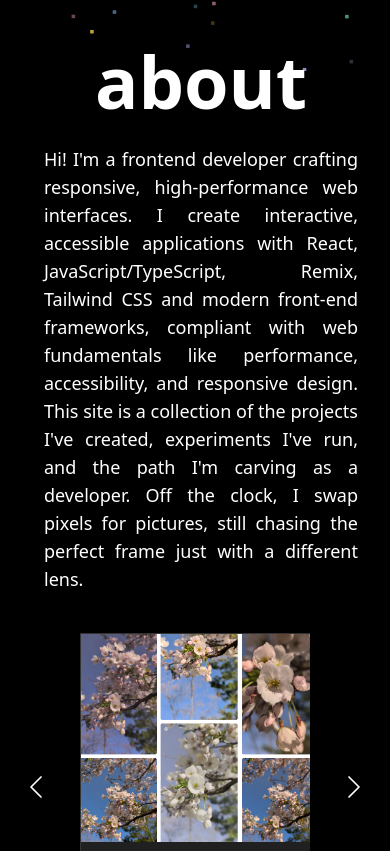
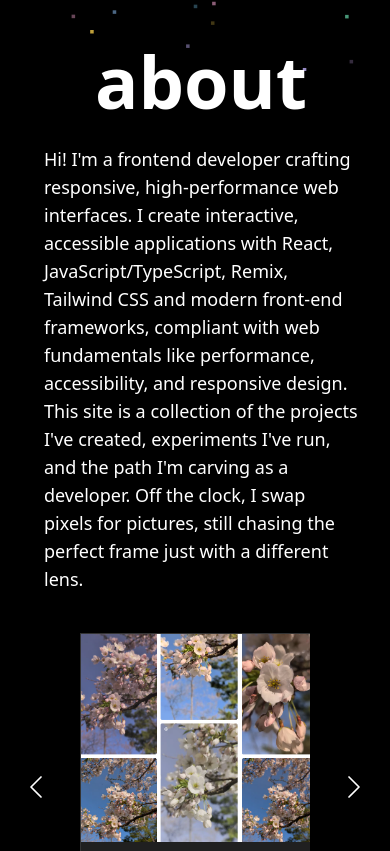
Before and after one commit to Physicalpixel/portfolio25, a React (Vite) app: page / in a window 390 px wide. Shown: the part 773-1624 px from the top of the page. Built offline with nearby package versions, Linux system fonts and the light colour scheme.

Commit message:
changed the text justification

```diff
--- a/src/pages/index.tsx
+++ b/src/pages/index.tsx
@@ -100,7 +100,7 @@ export default function Index() {
 			className="w-full h-full flex lg:flex-row  flex-col items-center lg:justify-between justify-center ">
 			<div className="flex flex-col justify-center  lg:pr-16 pr-0 items-center lg::w-1/2 w-full md:p-0 p-3">
 				<div className="md:text-8xl text-7xl font-bold pb-3">about</div>
-				<div className="text-lg text-justify lg:p-0 p-4">
+				<div className="text-lg lg:text-justify text-left lg:p-0 p-4">
 					<p>
 						Hi! I'm a frontend developer crafting responsive, high-performance web interfaces. I create interactive, accessible applications with React, JavaScript/TypeScript, Remix, Tailwind CSS and modern front-end frameworks, compliant with web fundamentals like performance, accessibility, and responsive design. This site is a collection of the projects I've created, experiments I've run, and the path I'm carving as a developer. Off the clock, I swap pixels for pictures, still chasing
 						the perfect frame just with a different lens.
@@ -172,7 +172,7 @@ export default function Index() {
 			className="w-full h-full flex lg:flex-row  flex-col items-center lg:justify-between justify-center ">
 			<div className="flex flex-col justify-center  lg:pr-16 pr-0 items-center lg::w-1/2 w-full md:p-0 p-3">
 				<div className="md:text-8xl text-7xl  font-bold pb-3">portfolio</div>
-				<div className="text-lg text-justify lg:p-0 p-4">
+				<div className="text-lg lg:text-justify text-left lg:p-0 p-4">
 					<p>Checkout my work here.</p>
 					<p></p>
 				</div>
@@ -278,7 +278,7 @@ export default function Index() {
 			className="w-full h-full flex lg:flex-row  flex-col items-center lg:justify-between justify-center ">
 			<div className="flex flex-col justify-center  lg:pr-16 pr-0 items-center lg::w-1/2 w-full md:p-0 p-3">
 				<div className="md:text-8xl text-7xl font-bold pb-3">contact</div>
-				<div className="text-lg text-justify lg:p-0 p-4">
+				<div className="text-lg lg:text-justify text-left lg:p-0 p-4">
 					<div>
 						<p>I’d love to hear from you whether you want to chat, collaborate, give feedback, or just ask a question. Don’t hesitate to reach out. I’m always around and excited to connect!</p>
 					</div>
```
